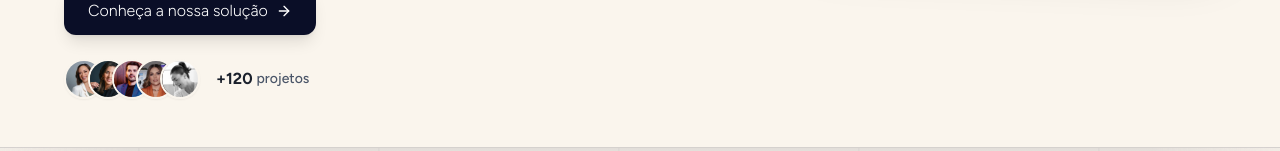
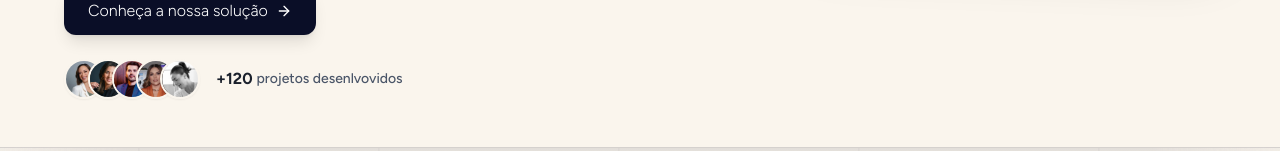
Before and after one commit to intelli-ia/intelli-website, a React (Vite) app in the folder web/: page / in a window 1280 px wide. Shown: the part 649-800 px from the top of the page. Built offline with nearby package versions, Linux system fonts and the light colour scheme.

Commit message:
chore: update hero section project label text for clarity

```diff
--- a/web/src/components/sections/hero.tsx
+++ b/web/src/components/sections/hero.tsx
@@ -55,7 +55,7 @@ export function Hero() {
                                         +120
                                     </span>
                                     <span className="text-[#4A5568] text-xs md:text-sm font-medium leading-none">
-                                        projetos
+                                        projetos desenlvovidos
                                     </span>
                                 </div>
                             </div>
```
